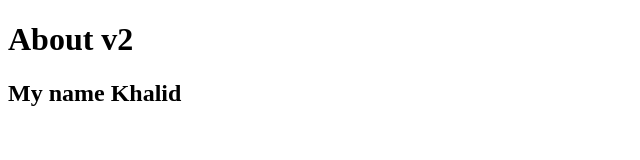
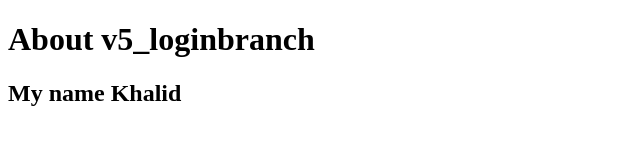
Before and after one commit to kalamoudi214/My-project, a plain HTML site: page about.html in a window 1280 px wide. Shown: the whole page, without its empty margins (0-640 px from the left). Drawn offline with Linux system fonts and the light colour scheme.

Commit message:
v5_loginbranch-1

```diff
--- a/about.html
+++ b/about.html
@@ -3,7 +3,7 @@
     <title>about page</title>
 </head>
 <body>
-    <h1>About v2</h1>
+    <h1>About v5_loginbranch</h1>
     <h2>My name Khalid</h2>
 
 </body>
```
